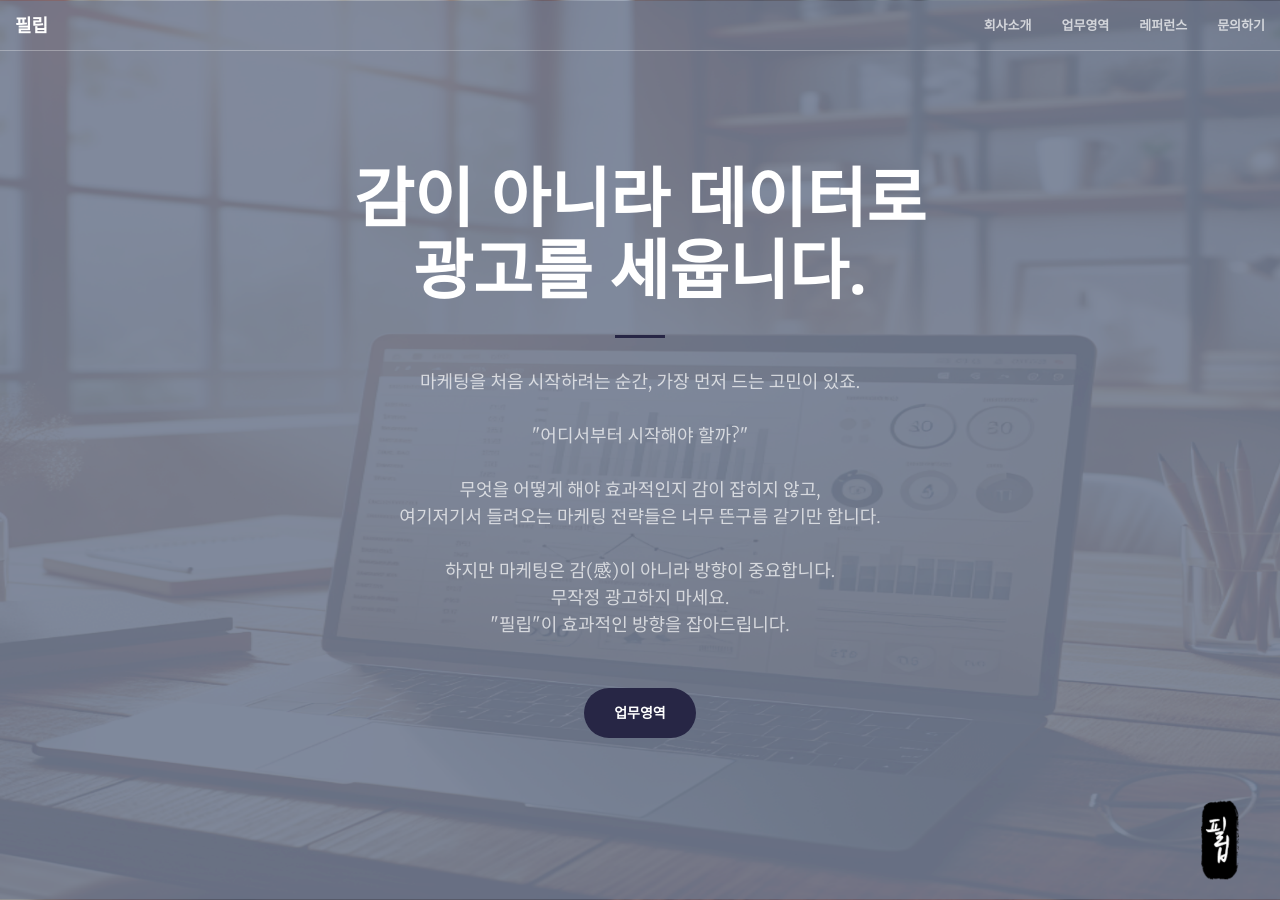
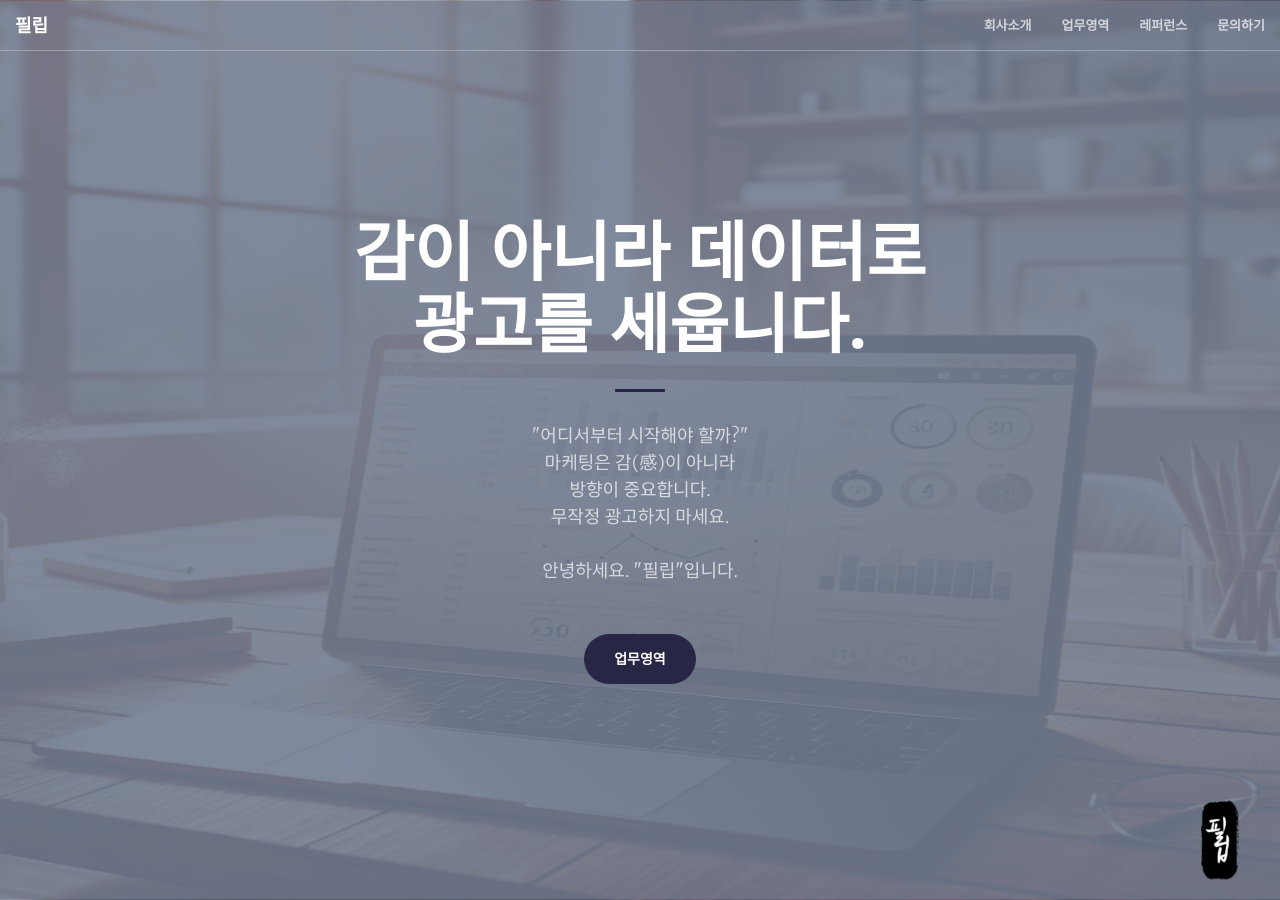
Before and after one commit to philipcommunication/philip-homepage, a Jekyll site: the page built from index.html, in a window 1280 px wide and 900 px high. Built offline with Jekyll 4.4.1, drawn with Linux system fonts in a browser that asks for light colours; some of the changed text lies outside the part shown.

Commit message:
문장수정

```diff
--- a/_includes/call-to-action.html
+++ b/_includes/call-to-action.html
@@ -5,8 +5,7 @@
                 <h2 class="section-heading">진단하기</h2>
                 <hr class="light">
                 <p class="text-faded">
-                    어떻게 마케팅을 진행하면 효과적 일지 고민이신가요?<br>
-                    방향을 잃었거나진단이 필요하다고 생각 될 경우<br>
+                    마케팅의 방향을 잃었거나 진단이 필요한 경우<br>
                     온라인 광고를 어디서부터 어떻게 진행해야 할지 모르신다면<br>
                     언제든지 문의를 남겨주세요!</p>
                 <a href="#contact" class="btn btn-default btn-xl">문의하기</a>
--- a/_includes/header.html
+++ b/_includes/header.html
@@ -6,16 +6,11 @@
              <br>광고를 세웁니다.
             </h1>
             <hr>
-            <p>마케팅을 처음 시작하려는 순간, 가장 먼저 드는 고민이 있죠.<br>
-                <br>
-                "어디서부터 시작해야 할까?"<br>
-                <br>
-                무엇을 어떻게 해야 효과적인지 감이 잡히지 않고,<br>
-                여기저기서 들려오는 마케팅 전략들은 너무 뜬구름 같기만 합니다.<br>
-                <br>
-                하지만 마케팅은 감(感)이 아니라 방향이 중요합니다.<br>
-                무작정 광고하지 마세요.
-                <br>"필립"이 효과적인 방향을 잡아드립니다.</p>
+            <p>"어디서부터 시작해야 할까?"<br>
+                마케팅은 감(感)이 아니라<br>
+                방향이 중요합니다.<br>
+                무작정 광고하지 마세요.<br>
+                <br>안녕하세요. "필립"입니다.</p>
             <a href="#services" class="btn btn-primary btn-xl page-scroll">업무영역</a>
         </div>
     </div>
```
